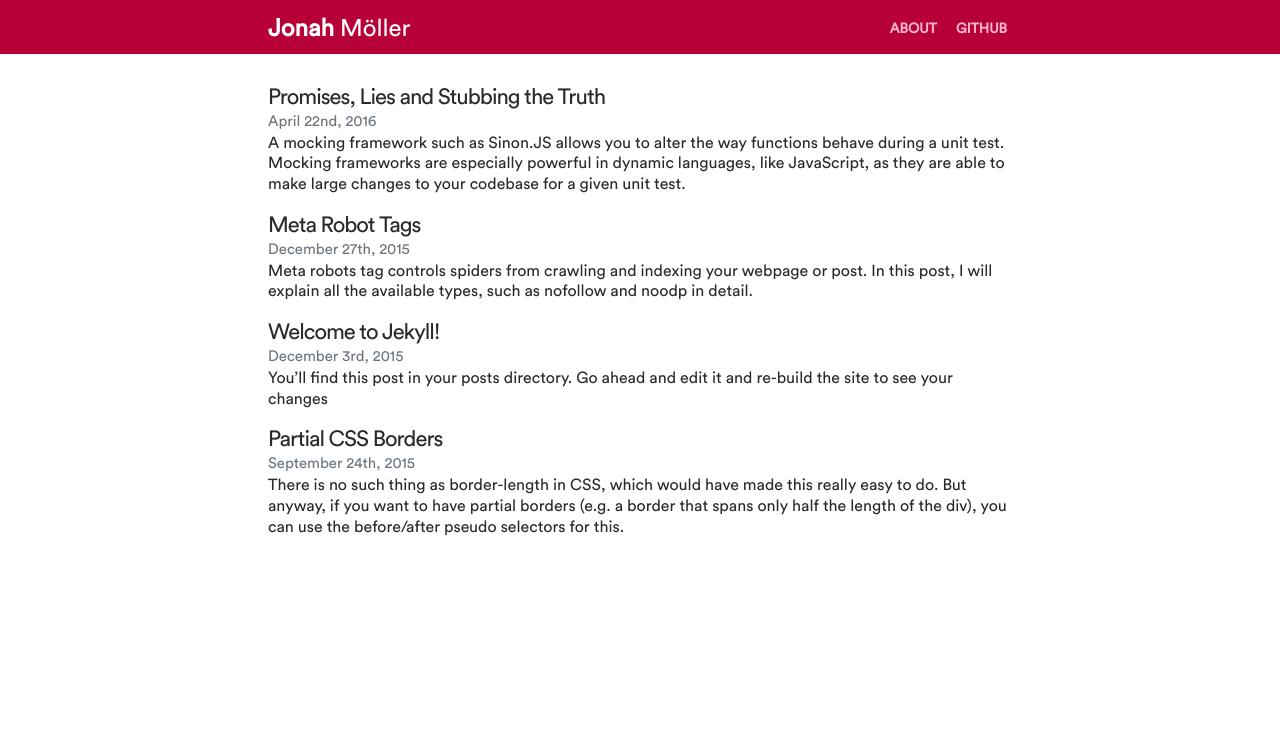
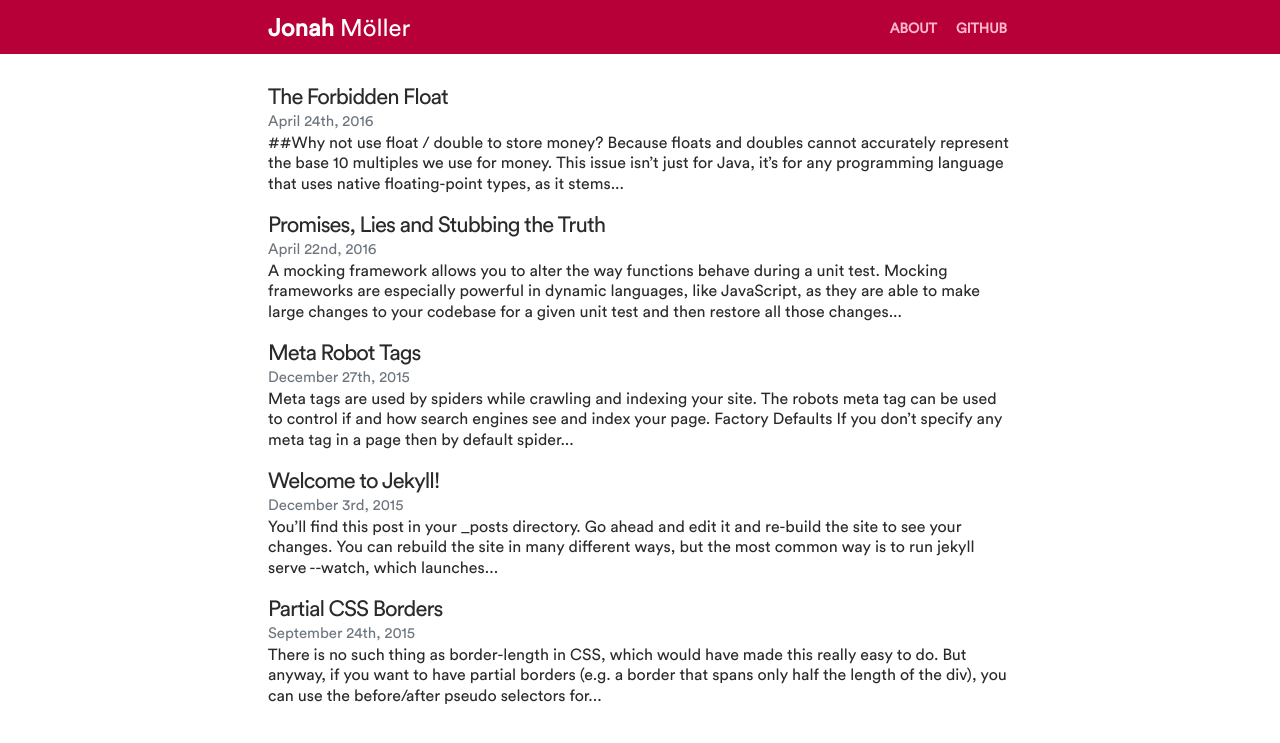
Before and after one commit to snapsnapturtle/jonah.ml, a Jekyll site: the page built from index.html, in a window 1280 px wide. Shown: the top 743 px of the page. Built offline with Jekyll 4.4.1, drawn with Linux system fonts in a browser that asks for light colours; some of the changed lines change nothing that is shown.

Commit message:
replaced post description

```diff
--- a/_posts/2015-09-24-partial-css-borders.md
+++ b/_posts/2015-09-24-partial-css-borders.md
@@ -2,7 +2,6 @@
 layout: post
 title:  "Partial CSS Borders"
 date:   2015-09-24 20:54:19
-description: There is no such thing as border-length in CSS, which would have made this really easy to do. But anyway, if you want to have partial borders (e.g. a border that spans only half the length of the div), you can use the before/after pseudo selectors for this.
 type: article
 ---
 
--- a/_posts/2015-12-03-welcome-to-jekyll.markdown
+++ b/_posts/2015-12-03-welcome-to-jekyll.markdown
@@ -2,7 +2,6 @@
 layout: post
 title:  "Welcome to Jekyll!"
 date:   2015-12-03 21:12:15
-description: You’ll find this post in your posts directory. Go ahead and edit it and re-build the site to see your changes
 type: article
 ---
 You’ll find this post in your `_posts` directory. Go ahead and edit it and re-build the site to see your changes. You can rebuild the site in many different ways, but the most common way is to run `jekyll serve --watch`, which launches a web server and auto-regenerates your site when a file is updated.
--- a/_posts/2015-12-27-meta-robot-tags.md
+++ b/_posts/2015-12-27-meta-robot-tags.md
@@ -2,7 +2,6 @@
 layout: post
 title:  "Meta Robot Tags"
 date:   2015-12-27 19:13:22
-description: Meta robots tag controls spiders from crawling and indexing your webpage or post. In this post, I will explain all the available types, such as nofollow and noodp in detail.
 type: article
 ---
 
--- a/_posts/2016-04-23-promises-lies-and-stubbing-the-truth.md
+++ b/_posts/2016-04-23-promises-lies-and-stubbing-the-truth.md
@@ -2,7 +2,6 @@
 layout: post
 title:  "Promises, Lies and Stubbing the Truth"
 date:   2016-04-22 12:34:03
-description: "A mocking framework such as Sinon.JS allows you to alter the way functions behave during a unit test. Mocking frameworks are especially powerful in dynamic languages, like JavaScript, as they are able to make large changes to your codebase for a given unit test."
 type: article
 ---
 
--- /dev/null
+++ b/_posts/2016-04-24-the-forbidden-float.md
@@ -0,0 +1,58 @@
+---
+layout: post
+title:  "The Forbidden Float"
+date:   2016-04-24 21:19:47
+type: article
+---
+
+##Why not use `float` / `double` to store money?
+
+Because floats and doubles cannot accurately represent the base 10 multiples we use for money.
+This issue isn't just for Java, it's for any programming language that uses native floating-point
+types, as it stems from how computers handle floating-point numbers by default.
+
+This is how an IEEE-754 floating-point number works: it dedicates a bit for the sign, a few bits
+to store an exponent for the base, and the rest for a multiple of that elevated base. This leads
+to numbers like 10.25 being represented in a form similar to 1025 * 10^-2; except that instead of
+the base being 10, for floats and doubles, it's two (so that would be 164 * 2^-4).
+
+Even in base 10, this notation cannot accurately represent most simple fractions. For instance,
+you can't represent 1/3 as a multiple of a power of 10: you would need to store an infinite amount
+of 3's and an infinitely large negative exponent, and you simply can't do that. However, for the
+purpose of money, in most scenarios all you need is to be able to store multiples of 10-2, so it's
+not too bad.
+
+Just as some fractions can't be represented exactly as a multiples of a power of 10, some of them
+can't be represented exactly as a multiple of a power of 2, either. In fact, the only fractions of
+a hundred between 0/100 and 100/100 (which are significant when dealing with money because they're
+integer cents) that can be represented exactly as an IEEE-754 binary floating-point number are 0,
+0.25, 0.5, 0.75 and 1. All the others are off by a small amount.
+
+Representing money as a double or float will probably look good at first as the software rounds off
+the tiny errors, but as you perform more additions, subtractions, multiplications and divisions on
+inexact numbers, you'll lose more and more precision as the errors add up. This makes floats and
+doubles inadequate for dealing with money, where perfect accuracy for multiples of base 10 powers
+is required.
+
+A solution that works in just about any language is to use integers instead, and count cents. For
+instance, 1025 would be $10.25. Several languages also have built-in types to deal with money. Among
+others, Java has the BigDecimal class, and C# has the decimal type.
+
+
+
+
+The float and double types are particularly ill-suited for monetary calculations because it is
+impossible to represent 0.1 (or any other negative power of ten) as a float or  double exactly.
+
+Suppose you have **$1.03** and you spend **42c**. How much money do you have left?
+
+{% highlight java %}
+System.out.println(1.03 - .42);
+>> 0.6100000000000001
+{% endhighlight %}
+
+The right way to solve this problem is to use BigDecimal, int or long for monetary calculations.
+
+
+
+- SINGLE CLASS TO Work with Currencies
--- a/index.html
+++ b/index.html
@@ -9,7 +9,7 @@ layout: default
 				<a class="post-link" href="{{ post.url | prepend: site.baseurl }}">
 					<h2>{{ post.title }}</h2>
 					<div class="post-meta">{% assign d = post.date | date: "%-d" %}{{ post.date | date: "%B" }} {% case d %}{% when '1' or '21' or '31' %}{{ d }}t{% when '2' or '22' %}{{ d }}nd{% when '3' or '23' %}{{ d }}rd{% else %}{{ d }}th{% endcase %}, {{ post.date | date: "%Y" }}</div>
-					<div class="post-foreword">{{ post.description }}</div>
+					<div class="post-foreword">{{ post.content | truncatewords: 47 | strip_html }}</div>
 				</a>
 			</li>
 		{% endfor %}
```
